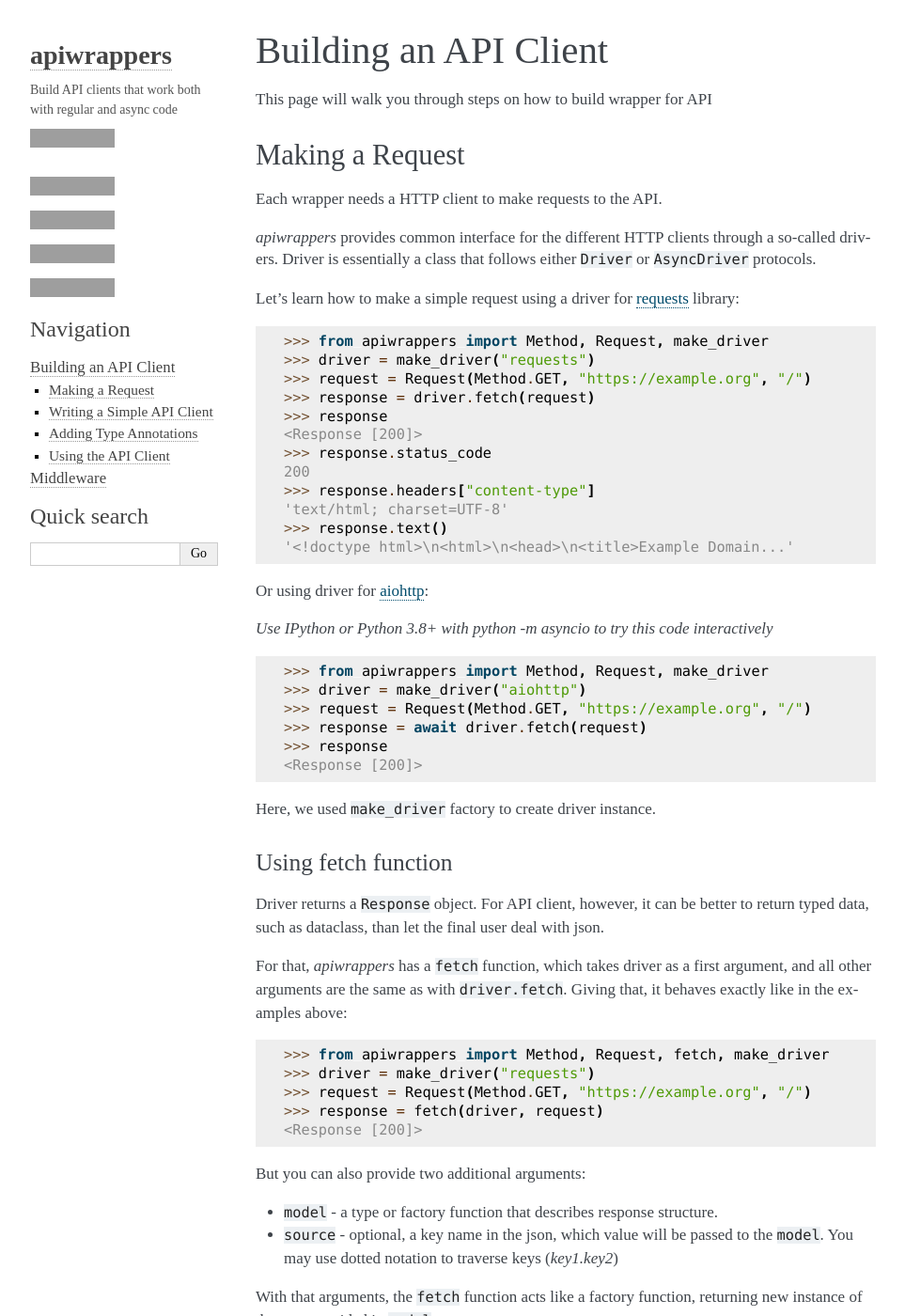
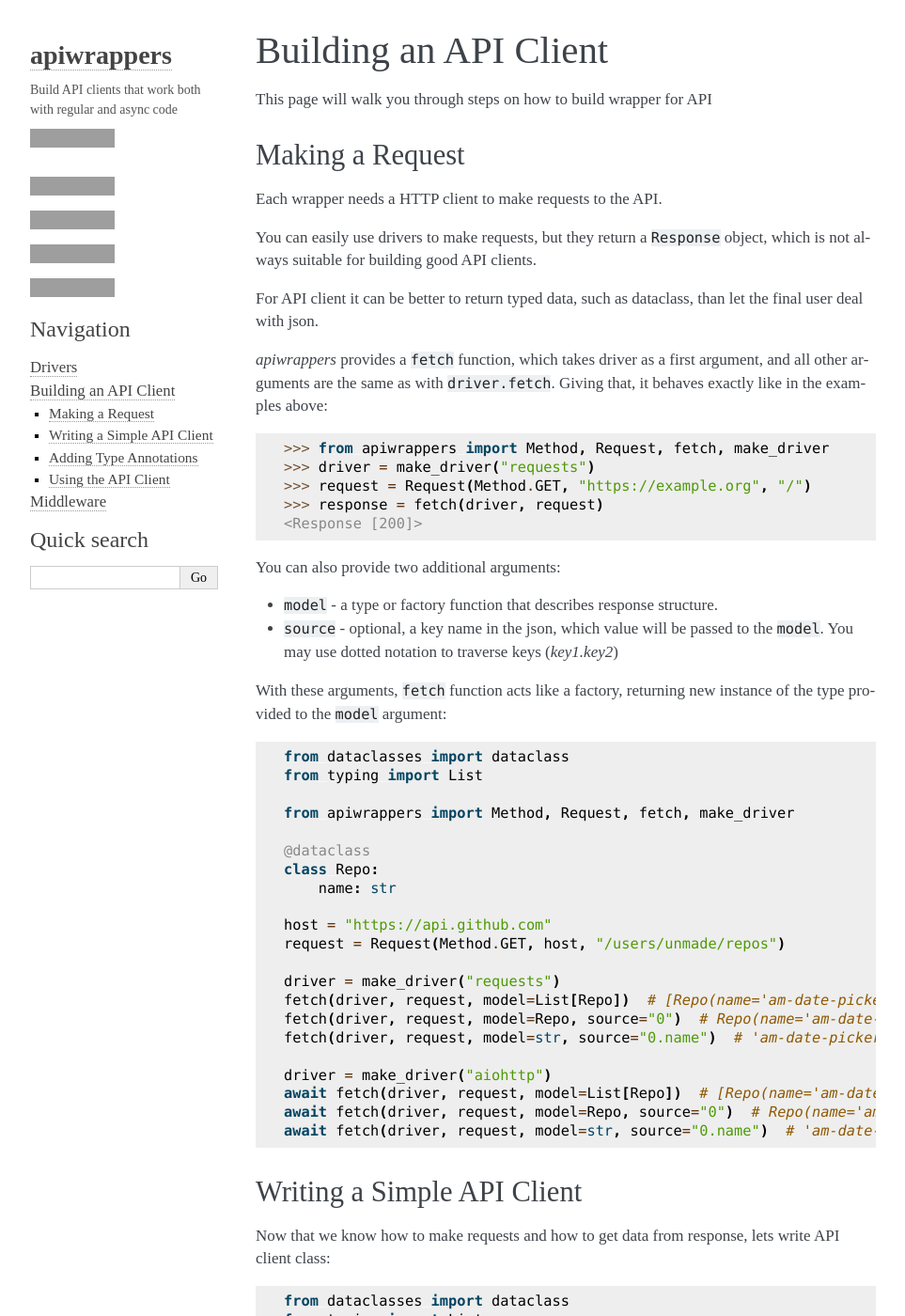
Before and after one commit to unmade/apiwrappers, a Sphinx documentation site: the page built from docs/building-an-api-client.rst, in a window 1280 px wide and 1400 px high, cut to the strip 0-1400 px from the top of the window. Shown: the whole strip at 94% size, without its empty margins (148-1111 px from the left). Built offline with Sphinx 7.4.7, drawn with Linux system fonts in a browser that asks for light colours; some of the changed text lies outside the part shown; grey boxes are pictures that could not be loaded.

Commit message:
Drivers documentation

```diff
--- a/docs/building-an-api-client.rst
+++ b/docs/building-an-api-client.rst
@@ -9,53 +9,14 @@
 
 Each wrapper needs a HTTP client to make requests to the API.
 
-*apiwrappers* provides common interface for
-the different HTTP clients through a so-called drivers.
-Driver is essentially a class that follows either
-``Driver`` or ``AsyncDriver`` protocols.
+You can easily use drivers to make requests, but
+they return a ``Response`` object, which is not
+always suitable for building good API clients.
 
-Let's learn how to make a simple request using a driver
-for `requests <https://requests.readthedocs.io/en/master/>`_ library:
-
-.. code-block:: python
-
-    >>> from apiwrappers import Method, Request, make_driver
-    >>> driver = make_driver("requests")
-    >>> request = Request(Method.GET, "https://example.org", "/")
-    >>> response = driver.fetch(request)
-    >>> response
-    <Response [200]>
-    >>> response.status_code
-    200
-    >>> response.headers["content-type"]
-    'text/html; charset=UTF-8'
-    >>> response.text()
-    '<!doctype html>\n<html>\n<head>\n<title>Example Domain...'
-
-Or using driver for `aiohttp <https://docs.aiohttp.org/en/stable/client.html>`_:
-
-*Use IPython or Python 3.8+ with python -m asyncio
-to try this code interactively*
-
-.. code-block:: python
-
-    >>> from apiwrappers import Method, Request, make_driver
-    >>> driver = make_driver("aiohttp")
-    >>> request = Request(Method.GET, "https://example.org", "/")
-    >>> response = await driver.fetch(request)
-    >>> response
-    <Response [200]>
-
-Here, we used ``make_driver`` factory to create driver instance.
-
-Using fetch function
---------------------
-
-Driver returns a ``Response`` object.
-For API client, however, it can be better to return typed data,
+For API client it can be better to return typed data,
 such as dataclass, than let the final user deal with json.
 
-For that, *apiwrappers* has a ``fetch`` function,
+*apiwrappers* provides a ``fetch`` function,
 which takes driver as a first argument, and all other
 arguments are the same as with ``driver.fetch``.
 Giving that, it behaves exactly like in the examples above:
@@ -68,14 +29,14 @@
     >>> response = fetch(driver, request)
     <Response [200]>
 
-But you can also provide two additional arguments:
+You can also provide two additional arguments:
 
 - ``model`` - a type or factory function that describes response structure.
 - ``source`` - optional, a key name in the json, which value will be passed
   to the ``model``. You may use dotted notation to traverse keys (`key1.key2`)
 
-With that arguments, the ``fetch`` function acts like a factory function,
-returning new instance of the type provided in ``model`` argument:
+With these arguments, ``fetch`` function acts like a factory,
+returning new instance of the type provided to the ``model`` argument:
 
 .. code-block:: python
 
--- a/docs/index.rst
+++ b/docs/index.rst
@@ -121,5 +121,6 @@
    :name: mastertoc
    :maxdepth: 2
 
+   drivers
    building-an-api-client
    middleware
```
Also changed, not shown: docs/drivers.rst (added, +161 -0 lines).
